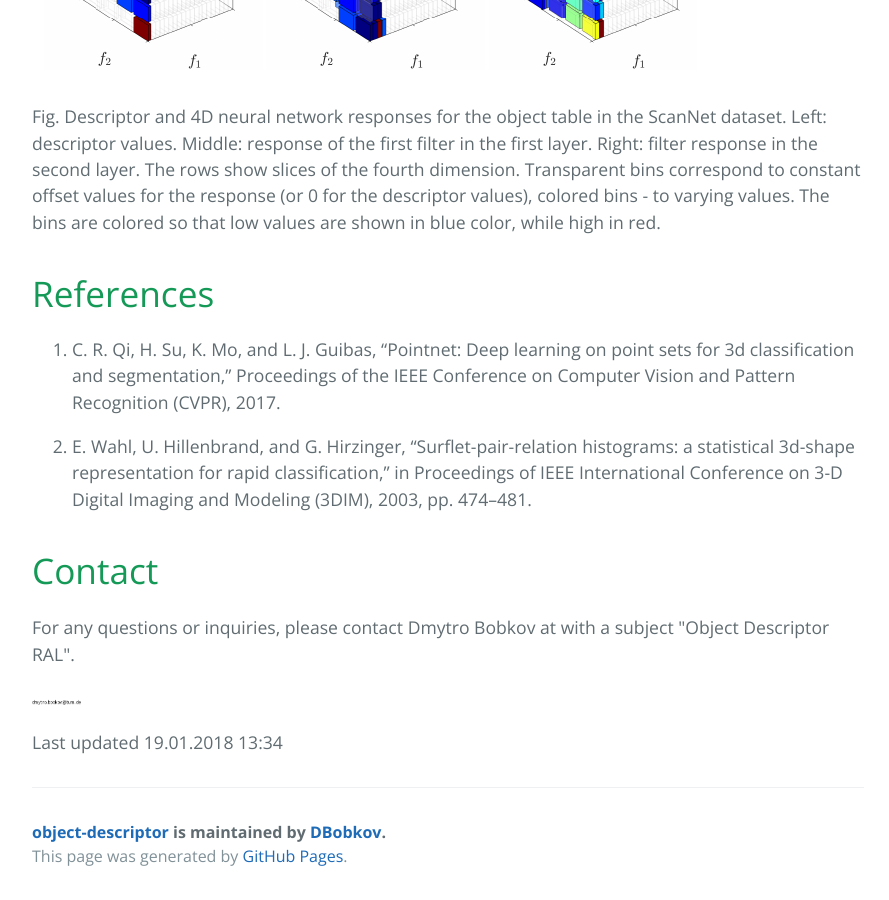
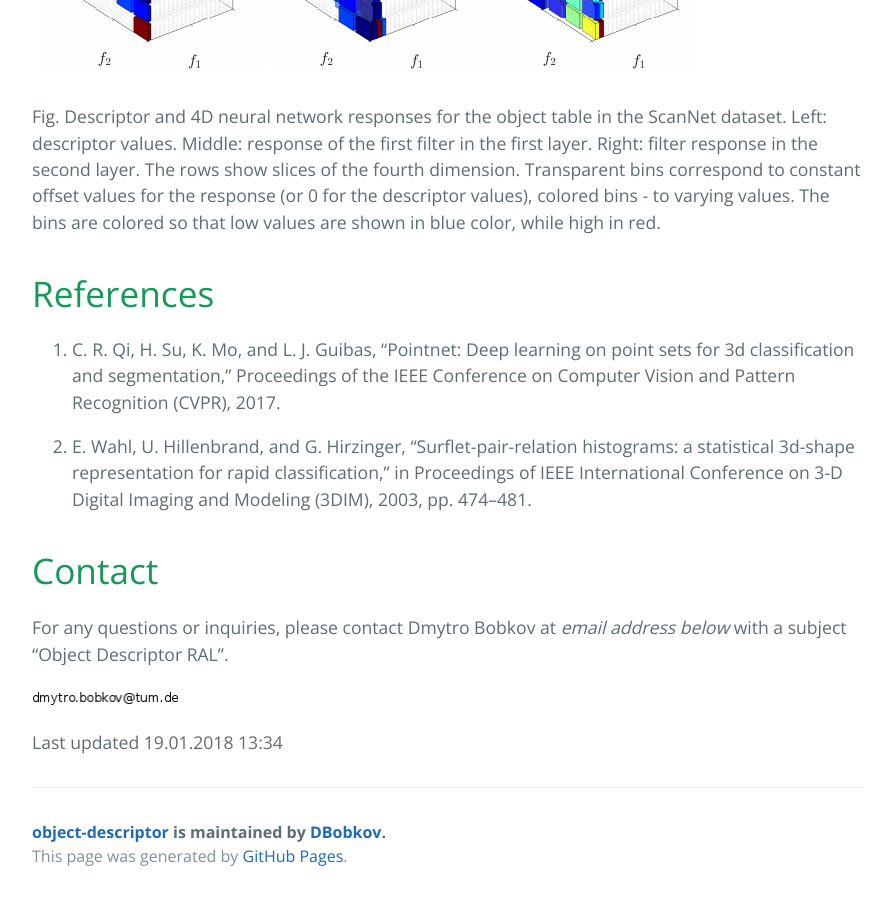
Before and after one commit to DBobkov/object-descriptor, a Jekyll site: the page built from index.md, in a window 1280 px wide and 900 px high, scrolled down 3940 px. Shown: the whole window, without its empty margins (192-1081 px from the left). Built offline with Jekyll 4.4.1, drawn with Linux system fonts in a browser that asks for light colours; our own code applies the rules of GitHub Pages for plain Markdown files.

Commit message:
Email bigger

```diff
--- a/index.md
+++ b/index.md
@@ -50,9 +50,9 @@ Fig. Descriptor and 4D neural network responses for the object table in the Scan
 
 
 # Contact
-For any questions or inquiries, please contact Dmytro Bobkov at <email address below> with a subject "Object Descriptor RAL".
+For any questions or inquiries, please contact Dmytro Bobkov at _email address below_ with a subject "Object Descriptor RAL".
 
-<img src="res/email.png" alt="Email" width="50">
+<img src="res/email.png" alt="Email" width="150">
 
 
 Last updated 19.01.2018 13:34
```
